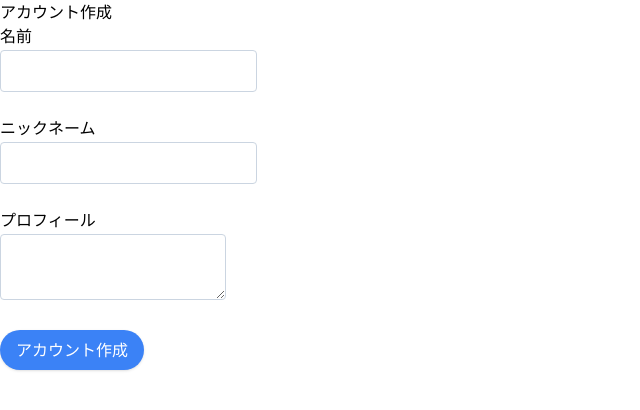
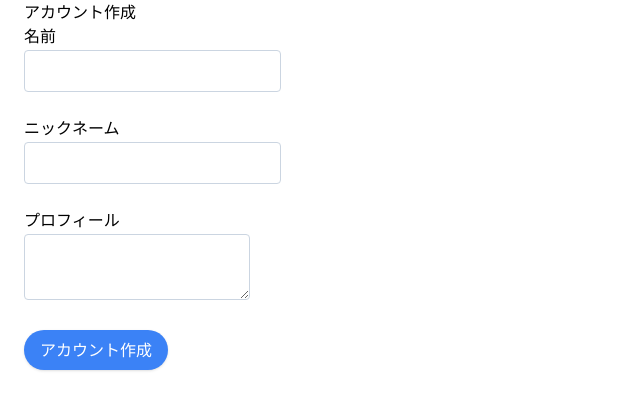
Before and after one commit to kodaishiotsuki/next-algolia, a Next.js app: page /create-account in a window 1280 px wide. Shown: the top 410 px of the page, without its empty margins (0-640 px from the left). Built offline with nearby package versions, Linux system fonts and the light colour scheme.

Commit message:
コンテナー作成

```diff
--- a/pages/create-account.tsx
+++ b/pages/create-account.tsx
@@ -17,7 +17,7 @@ const CreateAccount = () => {
   };
 
   return (
-    <div>
+    <div className="container">
       <h1>アカウント作成</h1>
 
       <form onSubmit={handleSubmit(submit)} className="space-y-6">
--- a/tailwind.config.js
+++ b/tailwind.config.js
@@ -6,6 +6,14 @@ module.exports = {
   ],
   theme: {
     extend: {},
+    container:{
+      center:true,
+      padding:{
+        DEFAULT:"16px",
+        md:"24px",
+
+      }
+    }
   },
   plugins: [ require('@tailwindcss/forms')],
 };
```
